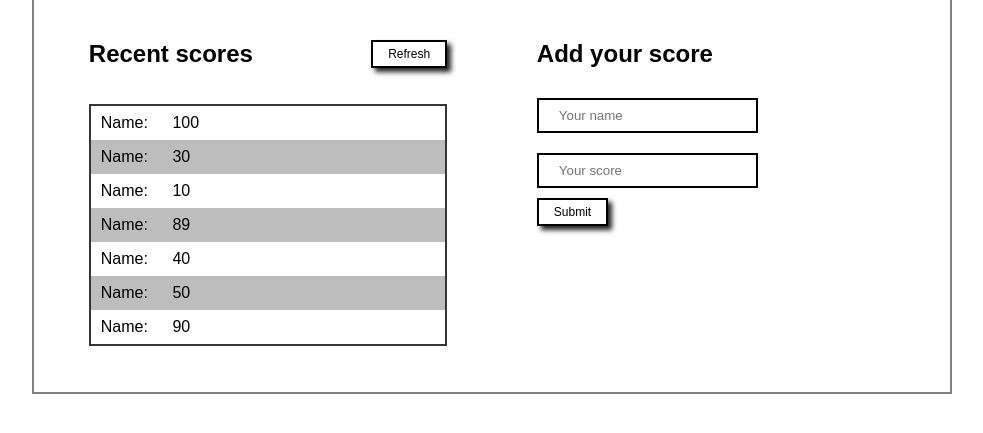
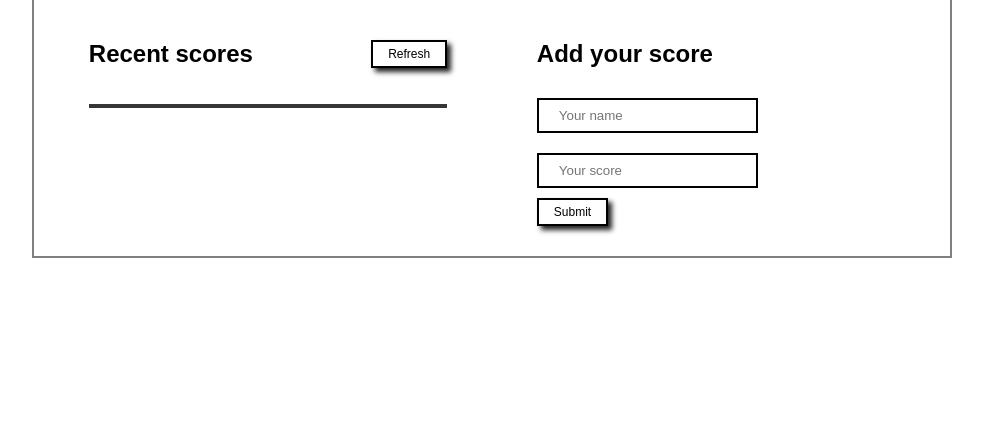
Before and after one commit to jeanbuhendwa/leaderboard, a website built with webpack: page src/index.html in a window 1280 px wide. Shown: the part 117-550 px from the top of the page, without its empty margins (148-1131 px from the left). Built offline with nearby package versions, Linux system fonts and the light colour scheme.

Commit message:
Update index html

```diff
--- a/src/index.html
+++ b/src/index.html
@@ -13,37 +13,9 @@
         <section class="recent-score">
             <div class="title-container">
                 <h2 class="title-score">Recent scores</h2>
-                <button type="button" class="refresh-btn">Refresh</button>
+                <button type="button" class="refresh-btn" id="refresh-btn">Refresh</button>
             </div>
-            <ul class="list-score">
-                <li class="list">
-                    <span class="list-name">Name: </span>
-                    <span class="score">100</span>
-                </li>
-                <li class="list">
-                    <span class="list-name">Name: </span>
-                    <span class="score">30</span>
-                </li>
-                <li class="list">
-                    <span class="list-name">Name: </span>
-                    <span class="score">10</span>
-                </li>
-                <li class="list">
-                    <span class="list-name">Name: </span>
-                    <span class="score">89</span>
-                </li>
-                <li class="list">
-                    <span class="list-name">Name: </span>
-                    <span class="score">40</span>
-                </li>
-                <li class="list">
-                    <span class="list-name">Name: </span>
-                    <span class="score">50</span>
-                </li>
-                <li class="list">
-                    <span class="list-name">Name: </span>
-                    <span class="score">90</span>
-                </li>
+            <ul class="list-score" id="list-score">
             </ul>
         </section>
         <section class="add-score">
@@ -51,9 +23,9 @@
                 <h2 class="title-score">Add your score</h2>
             </div>
             <form action="#" class="score-form">
-                <input type="text" name="name" id="name" placeholder="Your name">
-                <input type="number" name="score" id="score" placeholder="Your score">
-                <button type="submit">Submit</button>
+                <input type="text" name="name" id="user-input" placeholder="Your name">
+                <input type="number" name="score" id="score-input" placeholder="Your score">
+                <button type="submit" id="submit-btn">Submit</button>
             </form>
         </section>
     </section>
```
